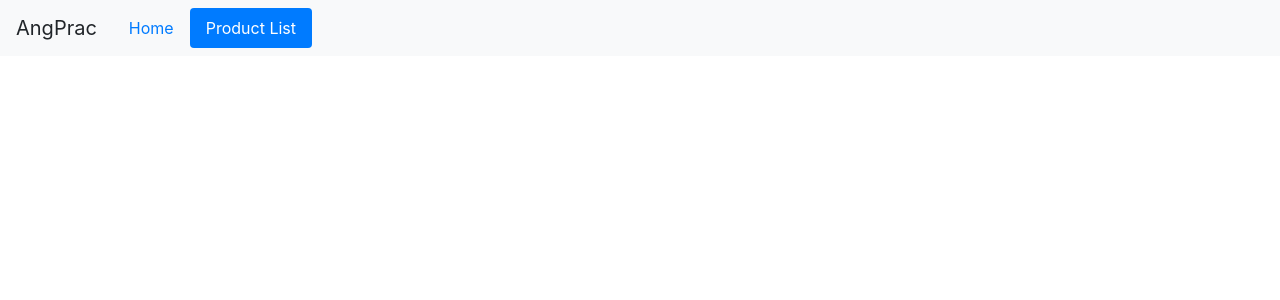
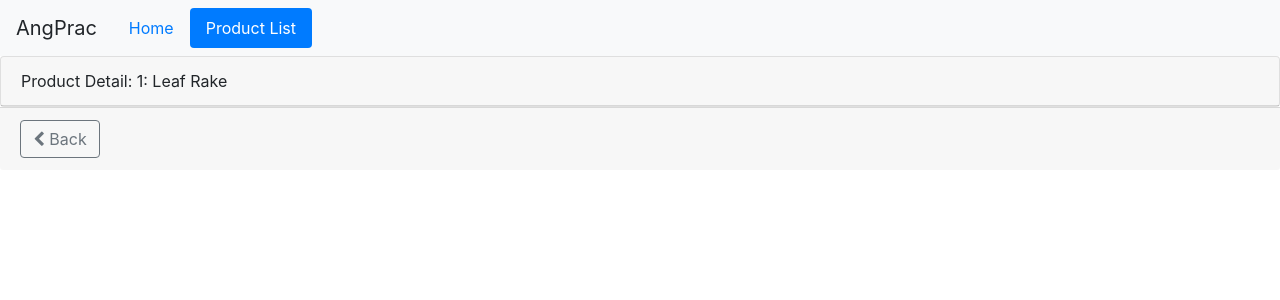
Before and after one commit to romangorelik/AngularPluralSight1, an Angular app: page /#/products/1 in a window 1280 px wide. Shown: the top 300 px of the page. Built offline with nearby package versions, Linux system fonts and the light colour scheme.

Commit message:
Added a route guard to protect the ID from being either NaN or less than 1

```diff
--- a/src/app/app.module.ts
+++ b/src/app/app.module.ts
@@ -10,6 +10,7 @@
 import { StarComponent } from './shared/star/star.component';
 import { ProductDetailComponent } from './products/product-detail.component';
 import { WelcomeComponent } from './home/welcome.component';
+import { ProductDetailGuardGuard } from './products/product-detail-guard.guard';
 
 @NgModule({
   declarations: [
@@ -27,7 +28,7 @@
     HttpClientModule,
     RouterModule.forRoot([
       {path: 'products', component: ProductsComponent},
-      {path: 'products/:id', component: ProductDetailComponent},
+      {path: 'products/:id', canActivate:[ ProductDetailGuardGuard ], component: ProductDetailComponent},
       {path: 'welcome', component: WelcomeComponent},
       {path: '', redirectTo: 'welcome', pathMatch: 'full'},
       {path: '**', redirectTo: 'welcome', pathMatch: 'full'}
--- /dev/null
+++ b/src/app/products/product-detail-guard.guard.ts
@@ -0,0 +1,24 @@
+import { Injectable } from '@angular/core';
+import { CanActivate, ActivatedRouteSnapshot, RouterStateSnapshot, Router } from '@angular/router';
+import { Observable } from 'rxjs';
+
+@Injectable({
+  providedIn: 'root'
+})
+export class ProductDetailGuardGuard implements CanActivate {
+
+  constructor(private router: Router) {
+
+  }
+  canActivate(
+    next: ActivatedRouteSnapshot,
+    state: RouterStateSnapshot): Observable<boolean> | Promise<boolean> | boolean {
+    let id = +next.url[1].path
+    if (isNaN(id) || id < 1) {
+      alert("Invalid product id")
+      this.router.navigate(['/products'])
+      return false
+    }
+    return true
+  }
+}
--- a/src/app/products/product-detail.component.html
+++ b/src/app/products/product-detail.component.html
@@ -3,3 +3,8 @@
     {{title + ': ' + product.productName}}
   </div>
 </div>
+<div class='card-footer'>
+  <button class='btn btn-outline-secondary' (click)='onBack()' style='width:80px'>
+    <i class='fa fa-chevron-left'></i> Back
+  </button>
+</div>
--- a/src/app/products/product-detail.component.ts
+++ b/src/app/products/product-detail.component.ts
@@ -1,5 +1,7 @@
 import { Component, OnInit } from '@angular/core';
 import { IProduct } from './products'
+import { ActivatedRoute, Router } from '@angular/router'
+
 @Component({
   templateUrl: './product-detail.component.html',
   styleUrls: ['./product-detail.component.css']
@@ -8,9 +10,25 @@
   title: string = 'Product Detail'
   product: IProduct
 
-  constructor() { }
+  constructor(private route: ActivatedRoute, private router: Router) { }
 
   ngOnInit() {
+    let id = +this.route.snapshot.paramMap.get('id')
+    this.title += `: ${id}`
+    this.product = {
+      "productId": 1,
+      "productName": "Leaf Rake",
+      "productCode": "GDN-0011",
+      "releaseDate": "March 19, 2016",
+      "description": "Leaf rake with 48-inch wooden handle.",
+      "price": 19.95,
+      "starRating": 3.2,
+      "imageUrl": "https://openclipart.org/image/300px/svg_to_png/26215/Anonymous_Leaf_Rake.png"
+    }
+  }
+
+  onBack(): void {
+    this.router.navigate(['/products'])
   }
 
 }
--- a/src/app/products/product-list.component.html
+++ b/src/app/products/product-list.component.html
@@ -35,7 +35,7 @@
             <td>
               <img *ngIf='showImage' [src]='product.imageUrl' [title]='product.productName' [style.width.px]='imageWidth' [style.margin.px]='imageMargin'>
             </td>
-            <td> {{ product.productName }}</td>
+            <td><a [routerLink]="['/products', product.productId]">{{ product.productName }}</a></td>
             <td> {{ product.productCode | lowercase | convertToSpaces:'-'}}</td>
             <td> {{ product.releaseDate }}</td>
             <td> {{ product.price | currency:'USD':'symbol':'1.2-2' }}</td>
```
Also changed, not shown: 1 other file (tests, documents, lock files or other folders).
